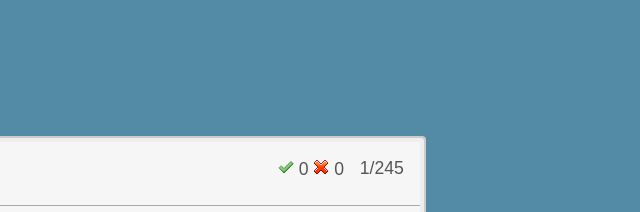
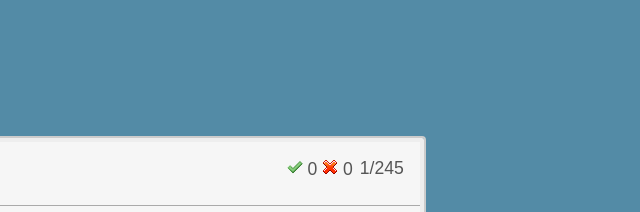
Before and after one commit to jdmb77/SecPlus, a plain HTML site: page index.html in a window 1280 px wide. Shown: the top 212 px of the page, 616-1256 px from the left. Drawn offline with Linux system fonts and the light colour scheme.

Commit message:
Fixed alignment issue for score status

```diff
--- a/css/site.css
+++ b/css/site.css
@@ -86,7 +86,6 @@ ul{
 	visibility: hidden;
 }
 .q-score-track {
-	width: 85px;
-	margin-right: 40px;
+	margin-right: 50px;
 	float: right;
 }
--- a/js/quiz.js
+++ b/js/quiz.js
@@ -1238,10 +1238,10 @@ $(function($){
 		title: "",
 		disableDelete: true,
 		showWrongAns: true,
-		statusUpdate: function(quizInfo, currQuiz) {
+		statusUpdate: function(quizInfo) {
 			$(".q-score-track").remove();
-			var score = "<div class='q-score-track'><img src='css/images/tick.png'> "+ quizInfo.numOfRight +" <img src='css/images/x.png'> "+ quizInfo.numOfWrong +"</div>";
-			$(score).prependTo(".q-header");
+			var score = "<div class='q-score-track'><span><img src='css/images/tick.png'> "+ quizInfo.numOfRight +" </span><span><img src='css/images/x.png'> "+ quizInfo.numOfWrong +" </span></div>";
+			$(".q-counter").after(score);
 		}
 	};
 	$("#quizArea").jQuizMe(quiz, options);
```
